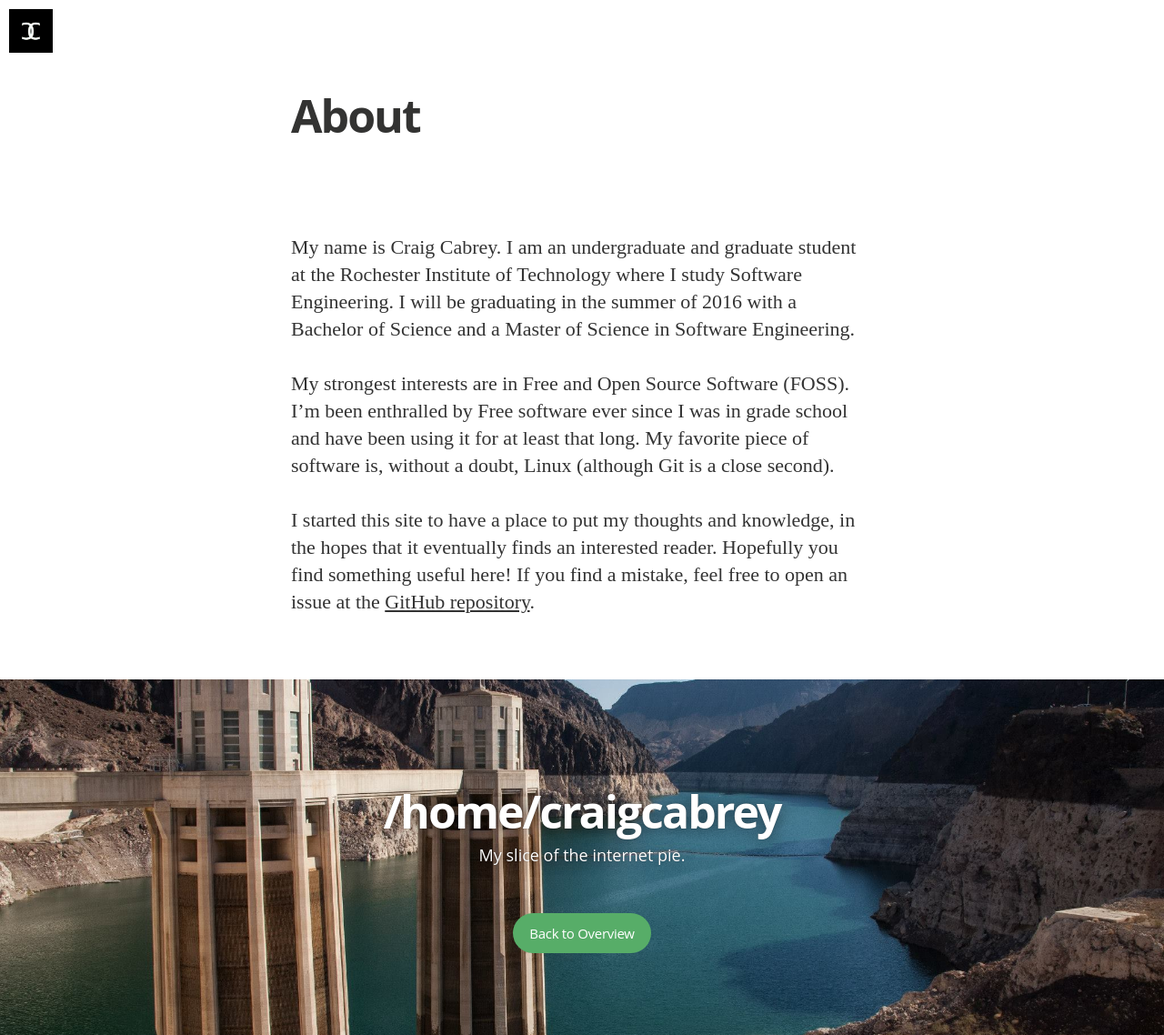
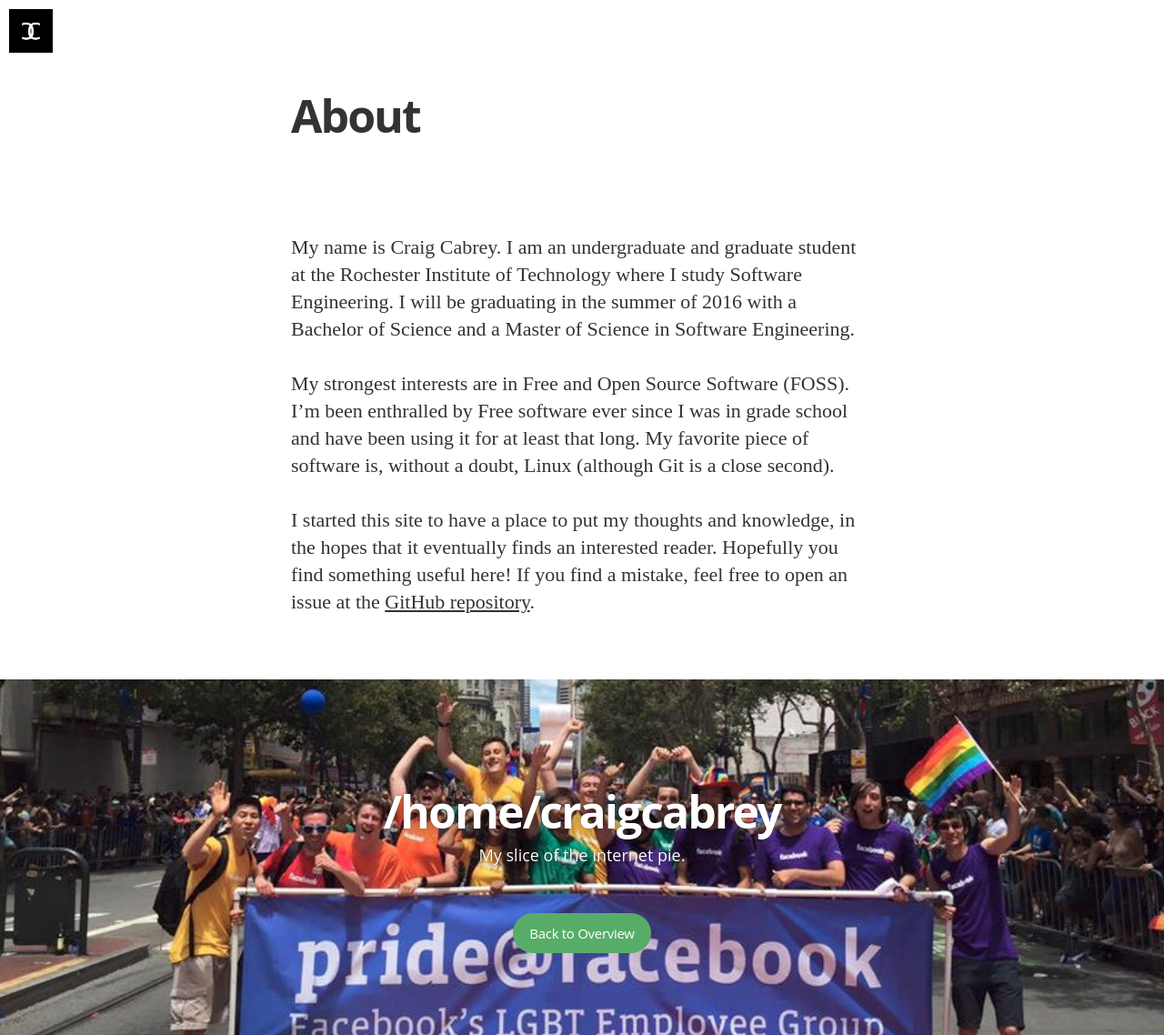
Before and after one commit to craigcabrey/craigcabrey.github.io, a Jekyll site: the page built from about.md, in a window 1280 px wide. Shown: the whole page at 91% size. Built offline with Jekyll 4.4.1, drawn with Linux system fonts in a browser that asks for light colours; nearby versions of some CDN libraries; some web fonts are replaced; Markdown is read by kramdown in place of the engine named in the settings.

Commit message:
Add image to about page

```diff
--- a/_layouts/page.html
+++ b/_layouts/page.html
@@ -7,23 +7,6 @@
     {% include header.html %}
     <main class="content" role="main">
       <article class="post">
-        {% if page.image %}
-        <div class="article-image">
-          <div class="post-image-image" style="background-image: url({% if page.image %}{{ page.image }}{% endif %})">
-            Article Image
-          </div>
-          <div class="post-meta">
-            <h1 class="post-title">{{ page.title }}</h1>
-            <div class="cf post-meta-text">
-              <div class="author-image" style="background-image: url({{ site.author_image }})">Blog Logo</div>
-              <h4 class="author-name" itemprop="author" itemscope itemtype="http://schema.org/Person">{{ site.author }}</h4>
-            </div>
-            <div style="text-align:center">
-              <a href="#topofpage" class="topofpage"><i class="fa fa-angle-down"></i></a>
-            </div>
-          </div>
-        </div>
-        {% else %}
         <div class="noarticleimage">
           <div class="post-meta">
             <h1 class="post-title">{{ page.title }}</h1>
@@ -36,7 +19,6 @@
         <br>
         <br>
         <br>
-        {% endif %}
         <section class="post-content">
           <a name="topofpage"></a>
           {{content}}
@@ -44,7 +26,11 @@
       </article>
     </main>
     <div class="bottom-closer">
+      {% if page.image %}
+      <div class="background-closer-image" {%if site.cover %} style="background-image: url({{ page.image }})"{% endif %}>
+      {% else %}
       <div class="background-closer-image" {%if site.cover %} style="background-image: url({{ site.cover }})"{% endif %}>
+      {% endif %}
         Image
       </div>
       <div class="inner">
--- a/about.md
+++ b/about.md
@@ -1,6 +1,7 @@
 ---
 layout: page
 title: About
+image: /assets/images/pride.jpg
 permalink: /about/
 ---
 
```
Also changed, not shown: assets/images/background_image.jpg (deleted), assets/images/pride.jpg (added).
